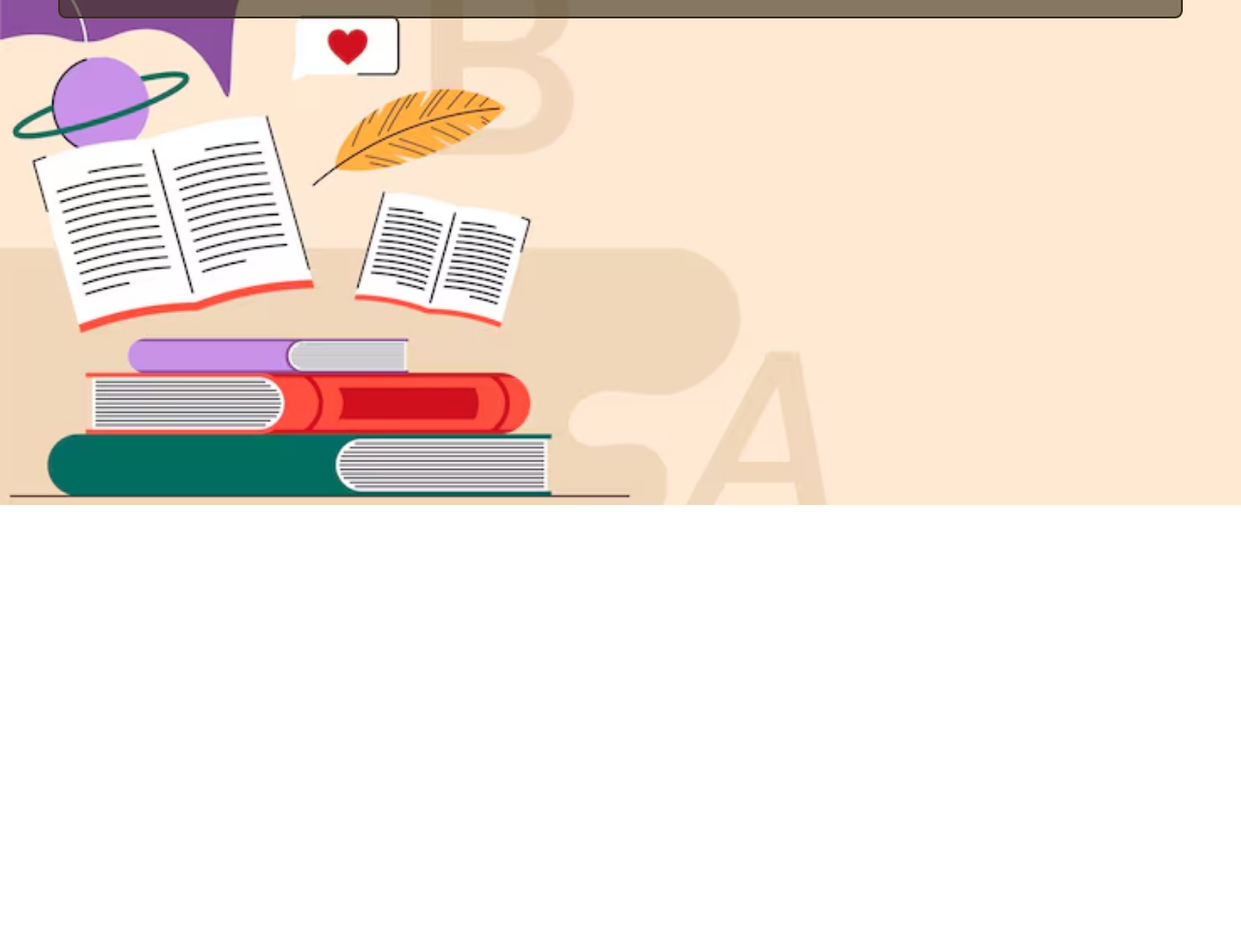
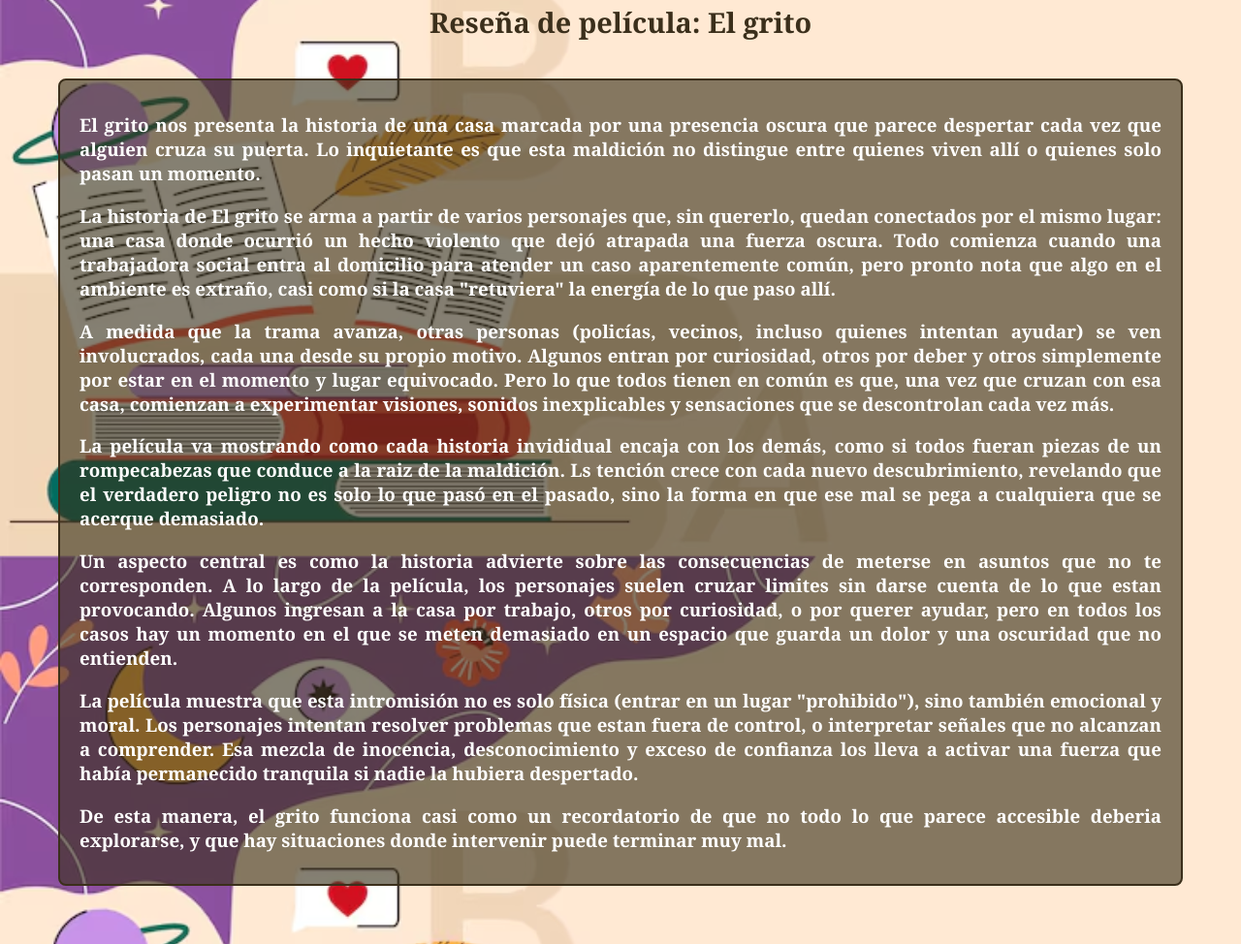
Before and after one commit to TGJ8/pagina-trabajo-final, a plain HTML site: page pagina-trabajo-final/cuento3/reseña-cinematografica.html in a window 1280 px wide. Shown: the part 279-1253 px from the top of the page at 97% size. Before the commit the page ends 800 px from the top, so only its background shows below. Drawn offline with Linux system fonts and the light colour scheme.

Commit message:
Update reseña-cinematografica.html with movie review
Added a detailed review of the movie 'El grito' including its themes and character interactions.

```diff
--- a/pagina-trabajo-final/cuento3/reseña-cinematografica.html
+++ b/pagina-trabajo-final/cuento3/reseña-cinematografica.html
@@ -81,11 +81,19 @@
         <h1>Reseña Cinematográfica - La cabeza</h1>
     <div class="texto">
       <h2>Reseña cinematográfica</h2>
+        <h4>Reseña de película: El grito</h4>
       <div class="contenedor-h3">
-
-        </div>
+          <h3>El grito nos presenta la historia de una casa marcada por una presencia oscura que parece despertar cada vez que alguien cruza su puerta. Lo inquietante es que esta maldición no distingue entre quienes viven allí o quienes solo pasan un momento.</h3>
+          <h3>La historia de El grito se arma a partir de varios personajes que, sin quererlo, quedan conectados por el mismo lugar: una casa donde ocurrió un hecho violento que dejó atrapada una fuerza oscura. Todo comienza cuando una trabajadora social entra al domicilio para atender un caso aparentemente común, pero pronto nota que algo en el ambiente es extraño, casi como si la casa "retuviera" la energía de lo que paso allí.</h3>
+          <h3>A medida que la trama avanza, otras personas (policías, vecinos, incluso quienes intentan ayudar) se ven involucrados, cada una desde su propio motivo. Algunos entran por curiosidad, otros por deber y otros simplemente por estar en el momento y lugar equivocado. Pero lo que todos tienen en común es que, una vez que cruzan con esa casa, comienzan a experimentar visiones, sonidos inexplicables y sensaciones que se descontrolan cada vez más.</h3>
+          <h3>La película va mostrando como cada historia invididual encaja con los demás, como si todos fueran piezas de un rompecabezas que conduce a la raiz de la maldición. Ls tención crece con cada nuevo descubrimiento, revelando que el verdadero peligro no es solo lo que pasó en el pasado, sino la forma en que ese mal se pega a cualquiera que se acerque demasiado.</h3>
+          <h3>Un aspecto central es como la historia advierte sobre las consecuencias de meterse en asuntos que no te corresponden. A lo largo de la película, los personajes suelen cruzar limites sin darse cuenta de lo que estan provocando. Algunos ingresan a la casa por trabajo, otros por curiosidad, o por querer ayudar, pero en todos los casos hay un momento en el que se meten demasiado en un espacio que guarda un dolor y una oscuridad que no entienden.</h3>
+          <h3>La película muestra que esta intromisión no es solo física (entrar en un lugar "prohibido"), sino también emocional y moral. Los personajes intentan resolver problemas que estan fuera de control, o interpretar señales que no alcanzan a comprender. Esa mezcla de inocencia, desconocimiento y exceso de confianza los lleva a activar una fuerza que había permanecido tranquila si nadie la hubiera despertado.</h3>
+          <h3>De esta manera, el grito funciona casi como un recordatorio de que no todo lo que parece accesible deberia explorarse, y que hay situaciones donde intervenir puede terminar muy mal.</h3>
+      </div>
     </div>
     </main>
     <script src="../scripts/main.js"></script>
 </body>
+
 </html>
```
